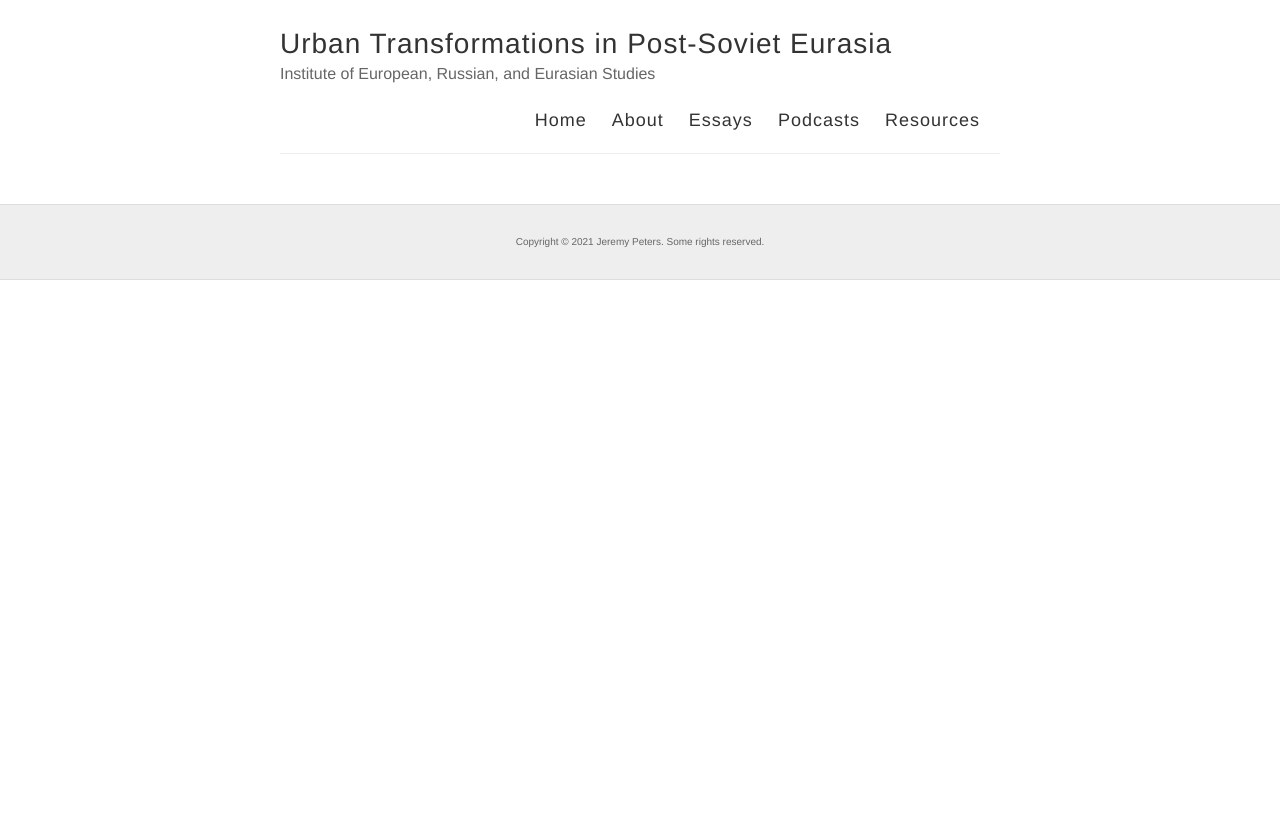
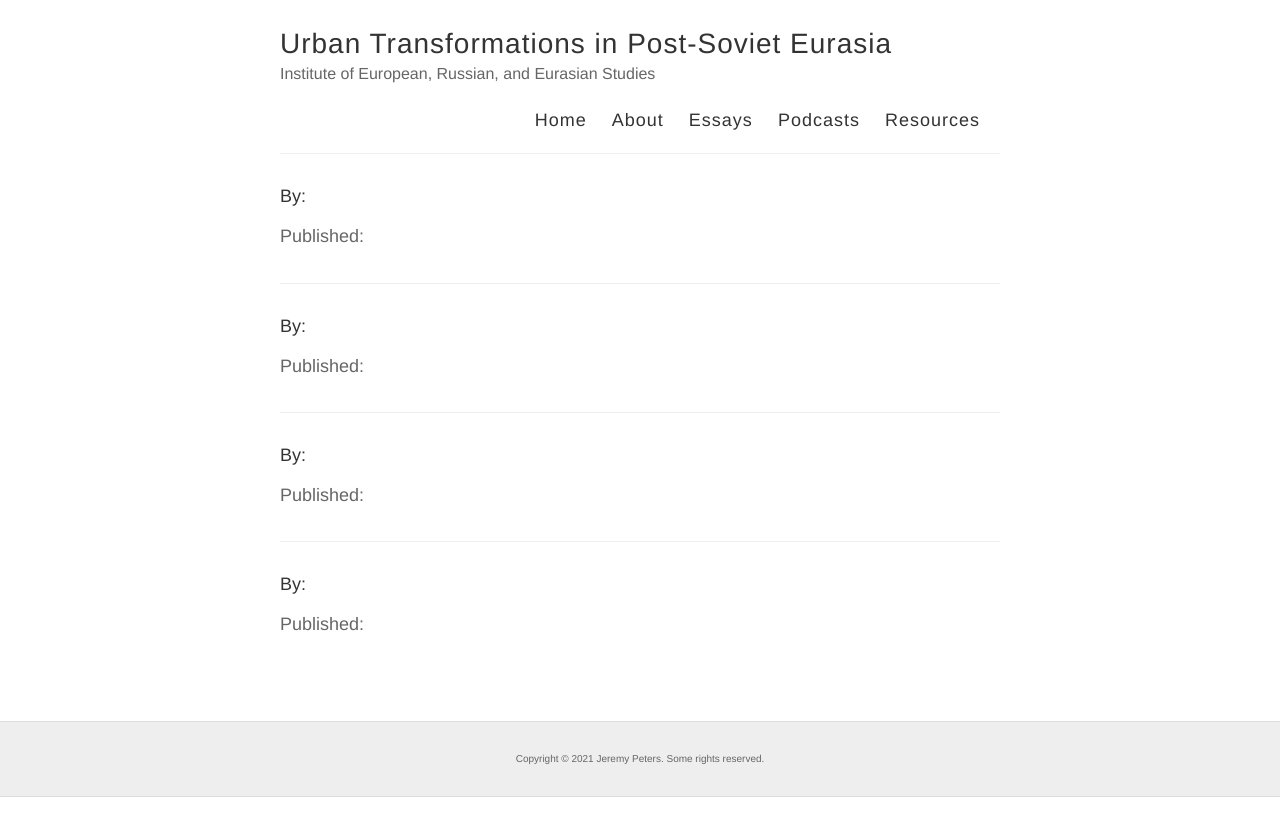
Before and after one commit to eurasiancities/eurasiancities, a Jekyll site: the page built from index.html, in a window 1280 px wide. Shown: the top 836 px of the page. Built offline with Jekyll 4.4.1, drawn with Linux system fonts in a browser that asks for light colours.

Commit message:
update things

```diff
--- a/index.html
+++ b/index.html
@@ -3,7 +3,7 @@ layout: default
 ---
 
 <div class="posts">
-  {% for post in collections reversed %}
+  {% for collection in site.collections reversed %}
     <article class="post">
 
       <h1><a href="{{ site.baseurl }}{{ post.url }}">{{ post.title }}</a></h1>
```
